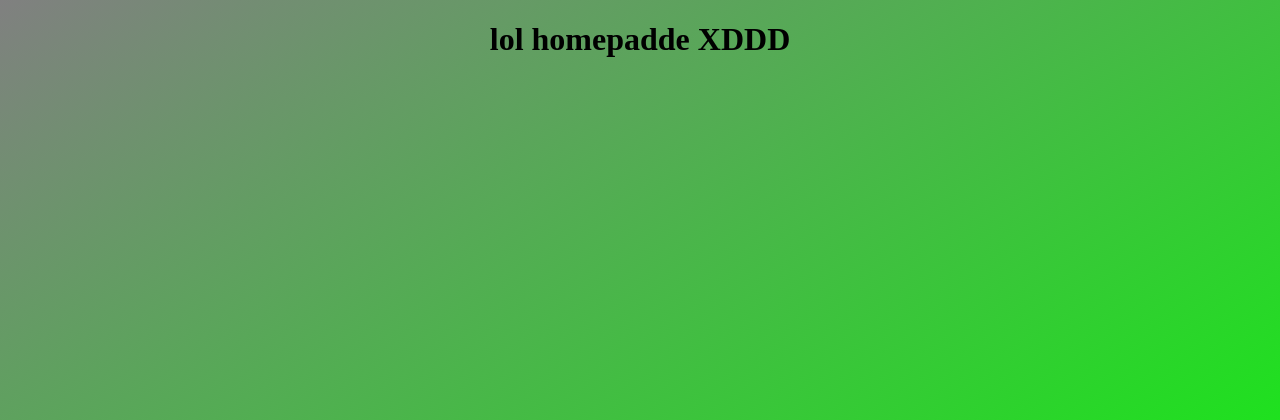
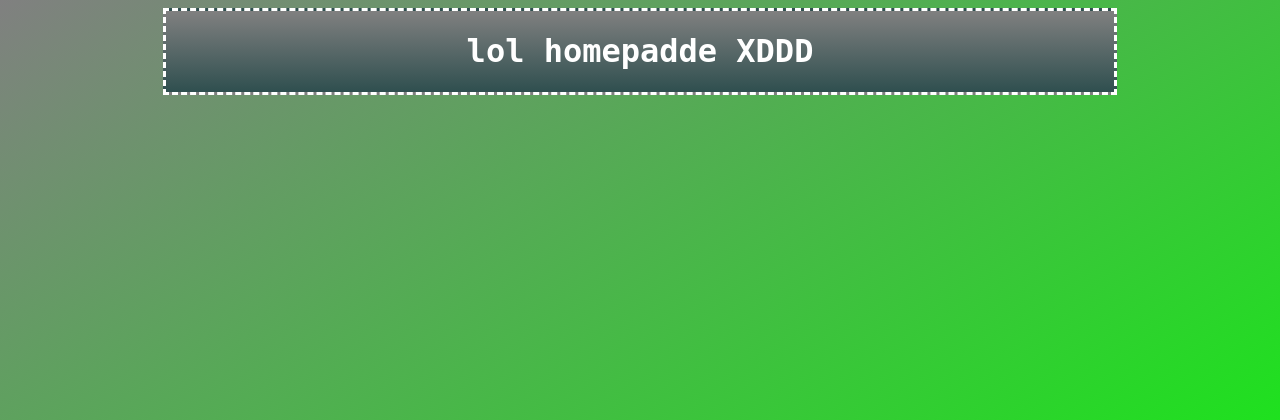
Before and after one commit to arnav-t/KOSS, a Flask app: page / in a window 1280 px wide. Shown: the top 420 px of the page. Run offline with Flask 2, Linux system fonts and the light colour scheme.

Commit message:
Updated style sheet

```diff
--- a/static/style.css
+++ b/static/style.css
@@ -5,6 +5,17 @@ html
 
 .gradient-back
 {
-	background: linear-gradient(to bottom right, grey, lime);
+	background: linear-gradient(to bottom right, Grey, Lime);
 	text-align: center;
 }
+
+.foreground
+{
+	border-style: dashed;
+	background: linear-gradient(to bottom, Grey, DarkSlateGrey);
+	border-color: White;
+	width: 75%;
+	color: White;
+	margin: auto;
+	font-family: "Monospace";
+}
--- a/templates/home.html
+++ b/templates/home.html
@@ -7,6 +7,8 @@
     	<title>KOSS Task</title>
 	</head>
   	<body class="gradient-back">
-  		<h1>lol homepadde XDDD</h1>
+  		<div class="foreground">
+  			<h1>lol homepadde XDDD</h1>
+  		</div>
   	</body>
 </html>
```
